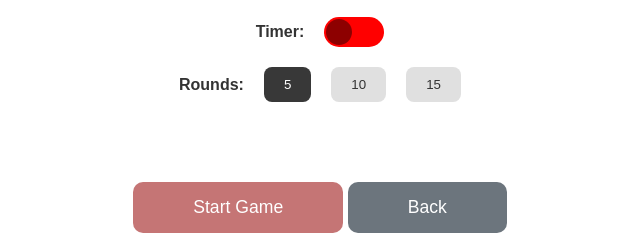
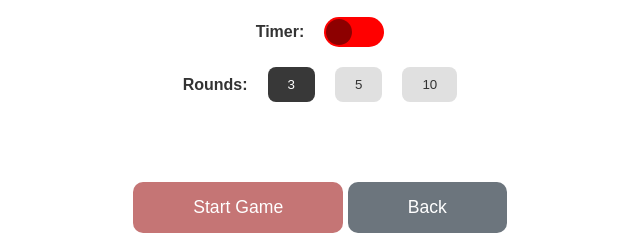
Before and after one commit to adityatb3/phishnet, a plain HTML site: page index.html in a window 1280 px wide. Both pictures are taken after a click on the button "Play Game". Shown: the part 221-459 px from the top of the page, 320-960 px from the left. Drawn offline with Linux system fonts and the light colour scheme.

Commit message:
Updating gameplay

```diff
--- a/index.html
+++ b/index.html
@@ -24,9 +24,9 @@
             </div>
             <div class="setup-option">
                 <label>Rounds:</label>
-                <button class="round-btn active" onclick="selectRounds(5)">5</button>
+                <button class="round-btn active" onclick="selectRounds(3)">3</button>
+                <button class="round-btn" onclick="selectRounds(5)">5</button>
                 <button class="round-btn" onclick="selectRounds(10)">10</button>
-                <button class="round-btn" onclick="selectRounds(15)">15</button>
             </div>
             <button class="btn" onclick="startGame()">Start Game</button>
             <button class="btn back-btn" onclick="showTitleScreen()">Back</button>
```
